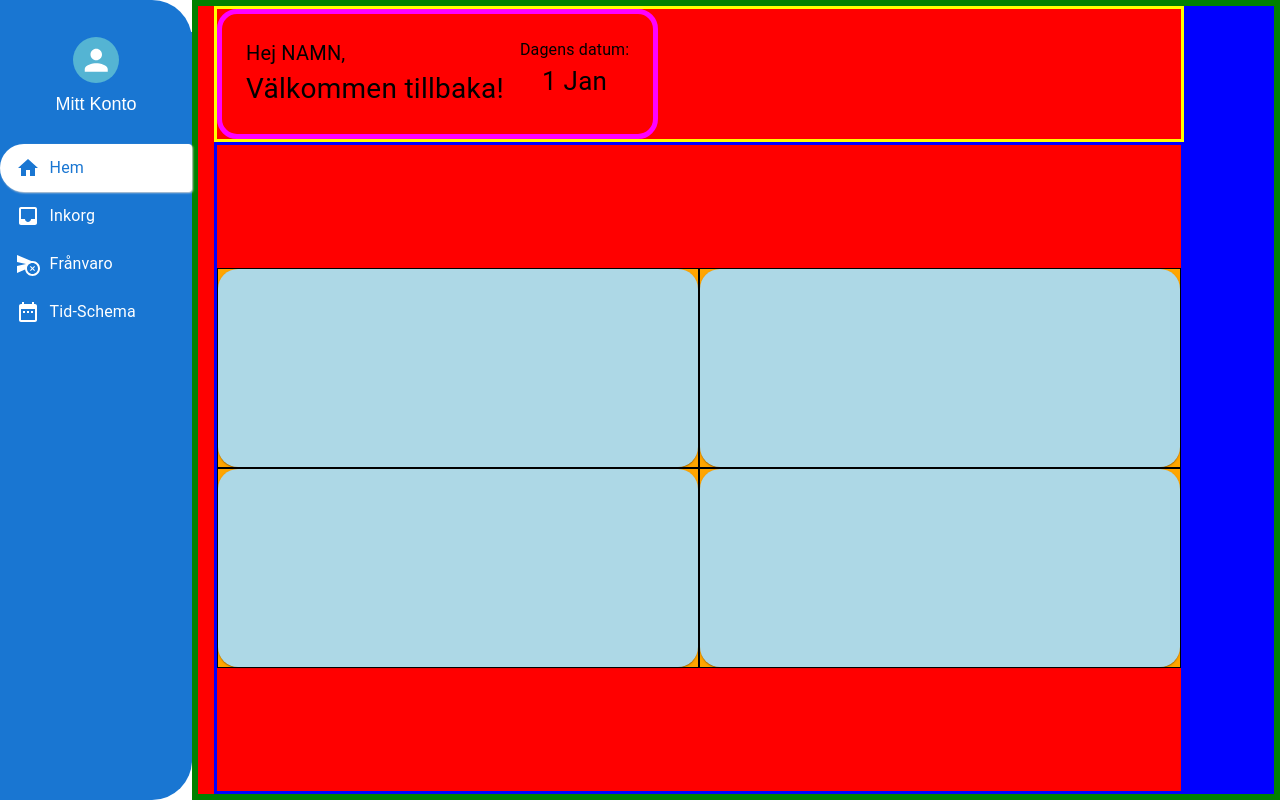
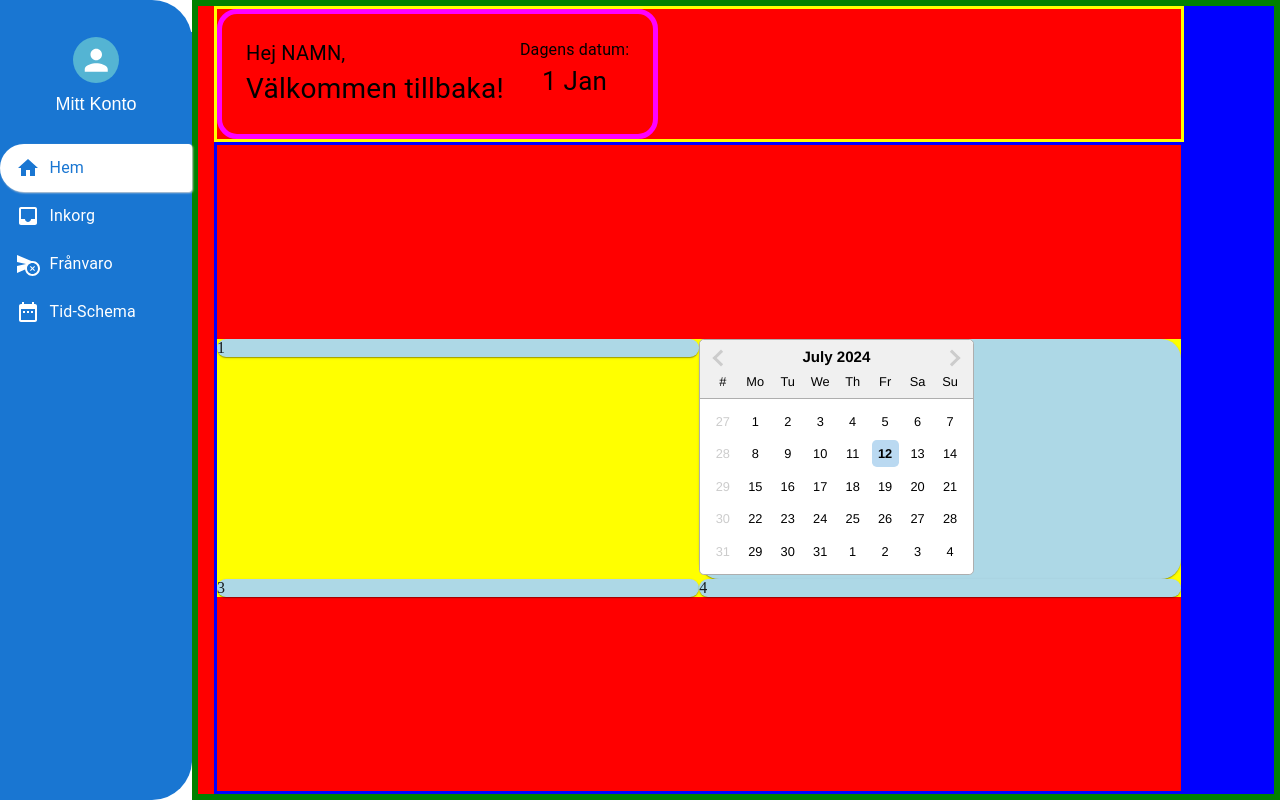
Before and after one commit to A-ForssmanP/InteractWithSchool, a React (Vite) app in the folder frontend/: page / in a window 1280 px wide. Built offline with nearby package versions, Linux system fonts and the light colour scheme; the HTML template or start-up script is replaced by a standard one.

Commit message:
work on layout

```diff
--- /dev/null
+++ b/frontend/src/components/readOnlyDatePicker/ReadOnlyDatePicker.jsx
@@ -0,0 +1,27 @@
+import { AdapterDayjs } from "@mui/x-date-pickers/AdapterDayjs";
+import { Box } from "@mui/material";
+import { LocalizationProvider } from "@mui/x-date-pickers/LocalizationProvider";
+import DatePicker from "react-datepicker";
+import "react-datepicker/dist/react-datepicker.css";
+import { useState } from "react";
+
+function ReadOnlyDatePicker() {
+  const [startDate, setStartDate] = useState(null);
+  return (
+    <Box>
+      <LocalizationProvider dateAdapter={AdapterDayjs}>
+        <DatePicker
+          selected={startDate}
+          onChange={(date) => setStartDate(date)}
+          placeholderText="This is readOnly"
+          readOnly
+          inline
+          calendarStartDay={1}
+          showWeekNumbers
+        />
+      </LocalizationProvider>
+    </Box>
+  );
+}
+
+export default ReadOnlyDatePicker;
--- a/frontend/src/pages/dashBoard/DashBoard.jsx
+++ b/frontend/src/pages/dashBoard/DashBoard.jsx
@@ -1,6 +1,6 @@
 import { Box, Card, CardContent, Typography, Paper, Grid } from "@mui/material";
 import { lightBlue, orange } from "@mui/material/colors";
-
+import ReadOnlyDatePicker from "../../components/readOnlyDatePicker/ReadOnlyDatePicker";
 /* content:
 welcome message
 show day and time
@@ -12,6 +12,7 @@ Klass lista med färäldrar
 */
 
 function DashBoard() {
+  const dashItems = [null, null, <ReadOnlyDatePicker />, null];
   return (
     <Grid
       container
@@ -66,7 +67,59 @@ function DashBoard() {
           // maxWidth={"100%"}
           border={"3px solid blue"}
         >
-          <Grid
+          <Box
+            bgcolor={"yellow"}
+            width={"100%"}
+            display={"flex"}
+            flexDirection={"column"}
+            minHeight={"max-content"}
+          >
+            <Box display={{ sm: "flex" }}>
+              <Paper
+                sx={{
+                  height: "100%",
+                  width: "100%",
+                  bgcolor: "lightBlue",
+                  borderRadius: 5,
+                }}
+              >
+                1
+              </Paper>
+              <Paper
+                sx={{
+                  height: "100%",
+                  width: "100%",
+                  bgcolor: "lightBlue",
+                  borderRadius: 5,
+                }}
+              >
+                {dashItems[2]}
+              </Paper>
+            </Box>
+            <Box display={{ sm: "flex" }}>
+              <Paper
+                sx={{
+                  height: "100%",
+                  width: "100%",
+                  bgcolor: "lightBlue",
+                  borderRadius: 5,
+                }}
+              >
+                3
+              </Paper>
+              <Paper
+                sx={{
+                  height: "100%",
+                  width: "100%",
+                  bgcolor: "lightBlue",
+                  borderRadius: 5,
+                }}
+              >
+                4
+              </Paper>
+            </Box>
+          </Box>
+          {/* <Grid
             container
             columns={2}
             // justifyContent="center"
@@ -77,20 +130,17 @@ function DashBoard() {
             // rowSpacing={4}
             // columnSpacing={2}
             bgcolor={"orange"}
-            minHeight={{ sm: 400 }}
+            // minHeight={{ sm: 400 }}
             // rowGap={1}
             // columnGap={6}
             // gap={2}
           >
-            {Array(4)
-              .fill("")
-              .map((item, indx) => {
-                return (
             <Grid
               item
-                    key={indx}
               xs={1}
+              sm={1}
               border={"1px solid black"}
+
               // p={{ xs: 1, sm: 2 }}
             >
               <Paper
@@ -100,10 +150,92 @@ function DashBoard() {
                   bgcolor: "lightBlue",
                   borderRadius: 5,
                 }}
-                    ></Paper>
+              >
+                1
+              </Paper>
+            </Grid>
+            <Grid
+              item
+              xs={1}
+              sm={2}
+              border={"1px solid black"}
+
+              // p={{ xs: 1, sm: 2 }}
+            >
+              <Paper
+                sx={{
+                  height: "100%",
+                  width: "100%",
+                  bgcolor: "lightBlue",
+                  borderRadius: 5,
+                }}
+              >
+                1
+              </Paper>
+            </Grid>
+            <Grid
+              item
+              xs={2}
+              sm={2}
+              border={"1px solid black"}
+
+              // p={{ xs: 1, sm: 2 }}
+            >
+              <Paper
+                sx={{
+                  height: "100%",
+                  width: "100%",
+                  bgcolor: "lightBlue",
+                  borderRadius: 5,
+                }}
+              >
+                1
+              </Paper>
+            </Grid>
+            <Grid
+              item
+              xs={2}
+              sm={2}
+              border={"1px solid black"}
+
+              // p={{ xs: 1, sm: 2 }}
+            >
+              <Paper
+                sx={{
+                  height: "100%",
+                  width: "100%",
+                  bgcolor: "lightBlue",
+                  borderRadius: 5,
+                }}
+              >
+                1
+              </Paper>
+            </Grid> */}
+
+          {/* {dashItems.map((item, indx) => {
+              return (
+                <Grid
+                  item
+                  key={indx}
+                  xs={2}
+                  sm={2}
+                  border={"1px solid black"}
+
+                  // p={{ xs: 1, sm: 2 }}
+                >
+                  <Paper
+                    sx={{
+                      height: "100%",
+                      width: "100%",
+                      bgcolor: "lightBlue",
+                      borderRadius: 5,
+                    }}
+                  >
+                    {item}
+                  </Paper>
                 </Grid>
               );
-              })}
+            })} */}
           {/* <Grid item xs={1} flexShrink={1} border={"1px solid black"}>
               1
             </Grid>
@@ -116,7 +248,7 @@ function DashBoard() {
             <Grid item xs={1} border={"1px solid black"}>
               4
             </Grid> */}
-          </Grid>
+          {/* </Grid> */}
         </Box>
       </Grid>
       <Grid item xs bgcolor={"blue"}></Grid>
```
Lines whose indentation alone changed are shown as unchanged.
